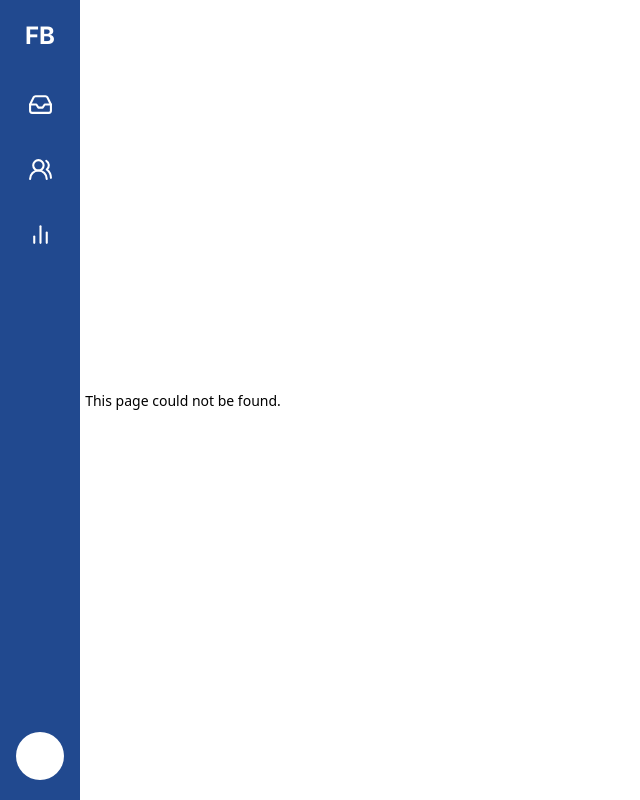
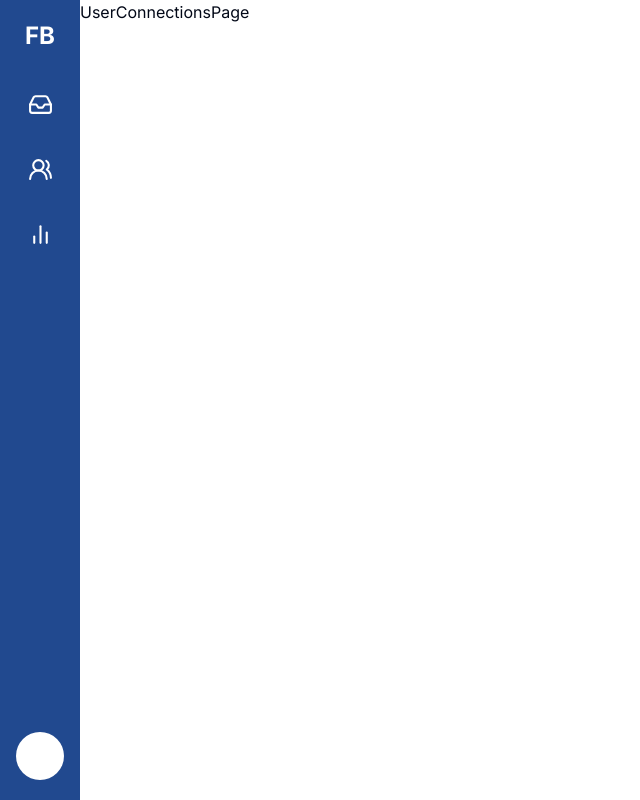
Before and after one commit to theunhackable/fb-helpdesk, a Next.js app: page /1/users in a window 1280 px wide. Before the commit this address had no page. Shown: the whole page, without its empty margins (0-640 px from the left). Built offline with nearby package versions, Linux system fonts and the light colour scheme.

Commit message:
clients page

```diff
--- /dev/null
+++ b/app/[userId]/users/page.tsx
@@ -0,0 +1,9 @@
+import React from 'react'
+
+const UserConnectionsPage = () => {
+  return (
+    <div>UserConnectionsPage</div>
+  )
+}
+
+export default UserConnectionsPage
```
